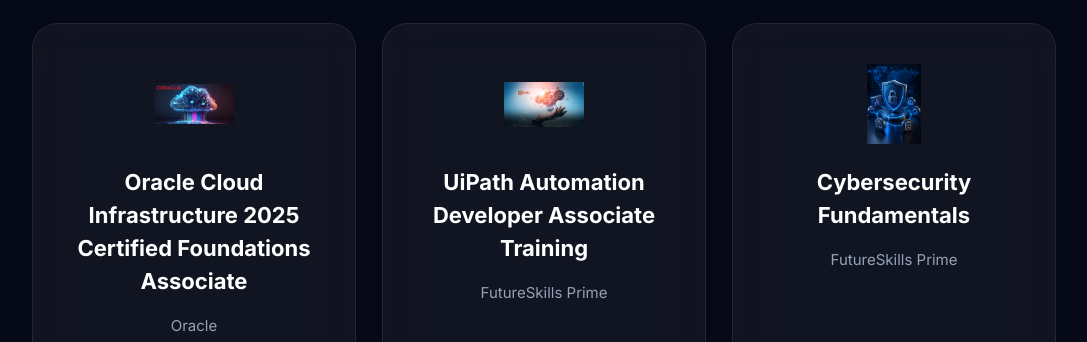
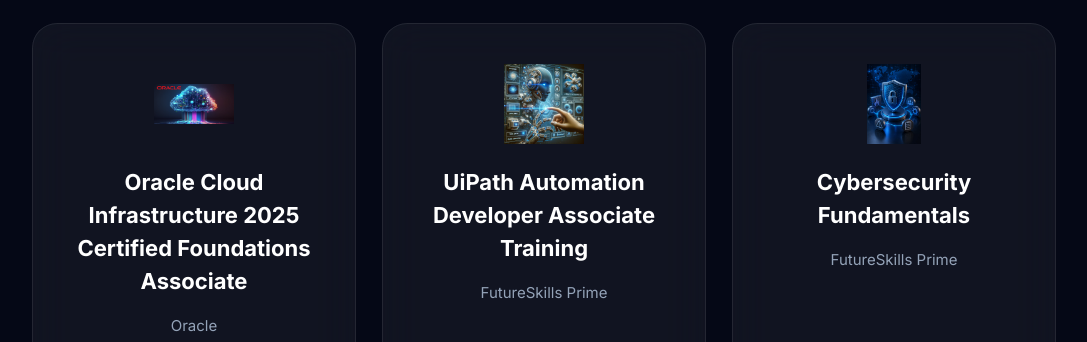
Before and after one commit to althameez-01/althameez-01.github.io, a plain HTML site: page index.html in a window 1280 px wide. Shown: the part 10420-10762 px from the top of the page, without its empty margins (96-1183 px from the left). Drawn offline with nearby package versions, Linux system fonts and the light colour scheme.

Commit message:
Pic update

```diff
--- a/index.html
+++ b/index.html
@@ -1345,7 +1345,7 @@
 
 <div class="certificate-card">
 
-    <img src="images/uipath.jpg" alt="UiPath Certificate">
+    <img src="images/rpa.jpg" alt="UiPath Certificate">
 
     <h3>UiPath Automation Developer Associate Training</h3>
 
```
Also changed, not shown: images/rpa.jpg (added).
